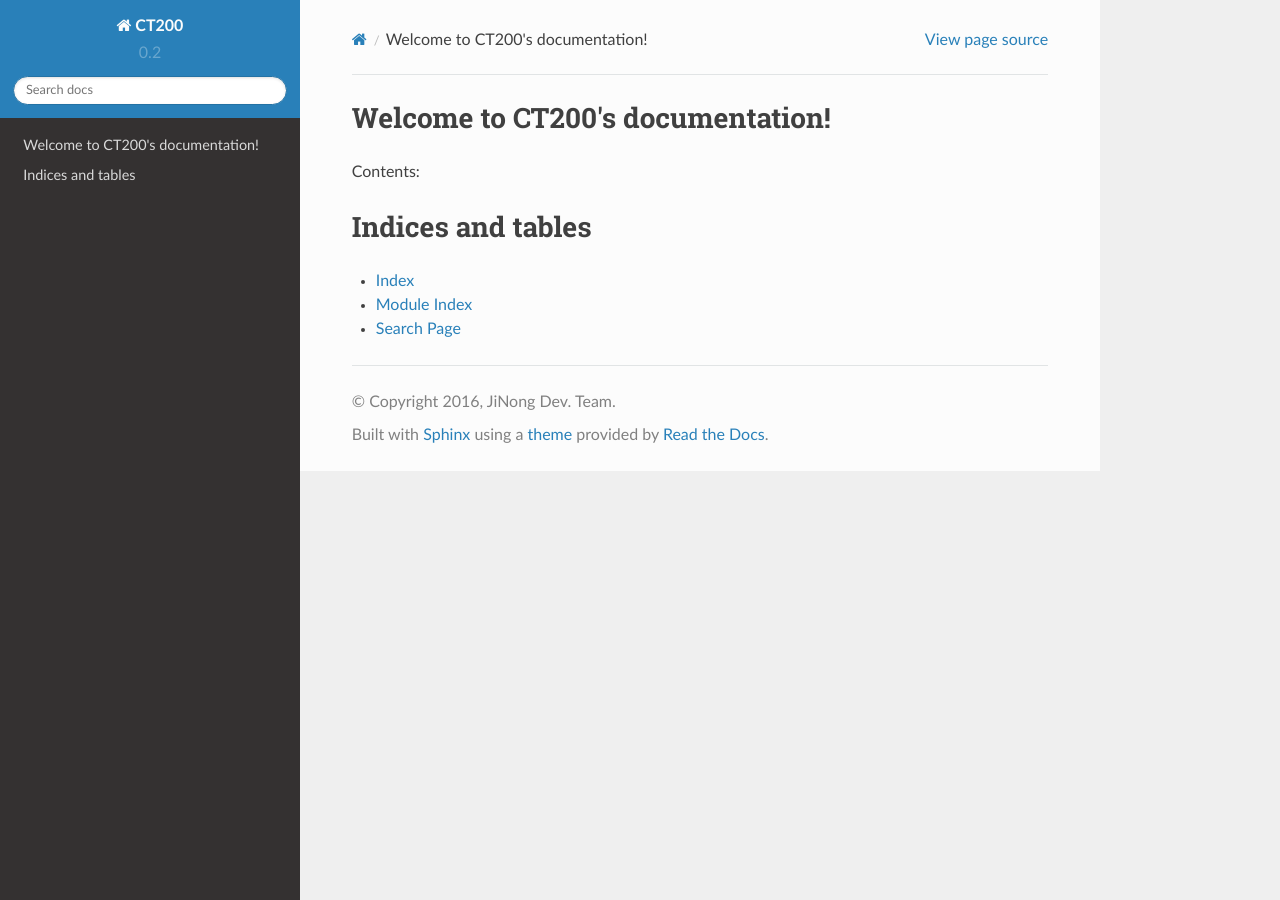
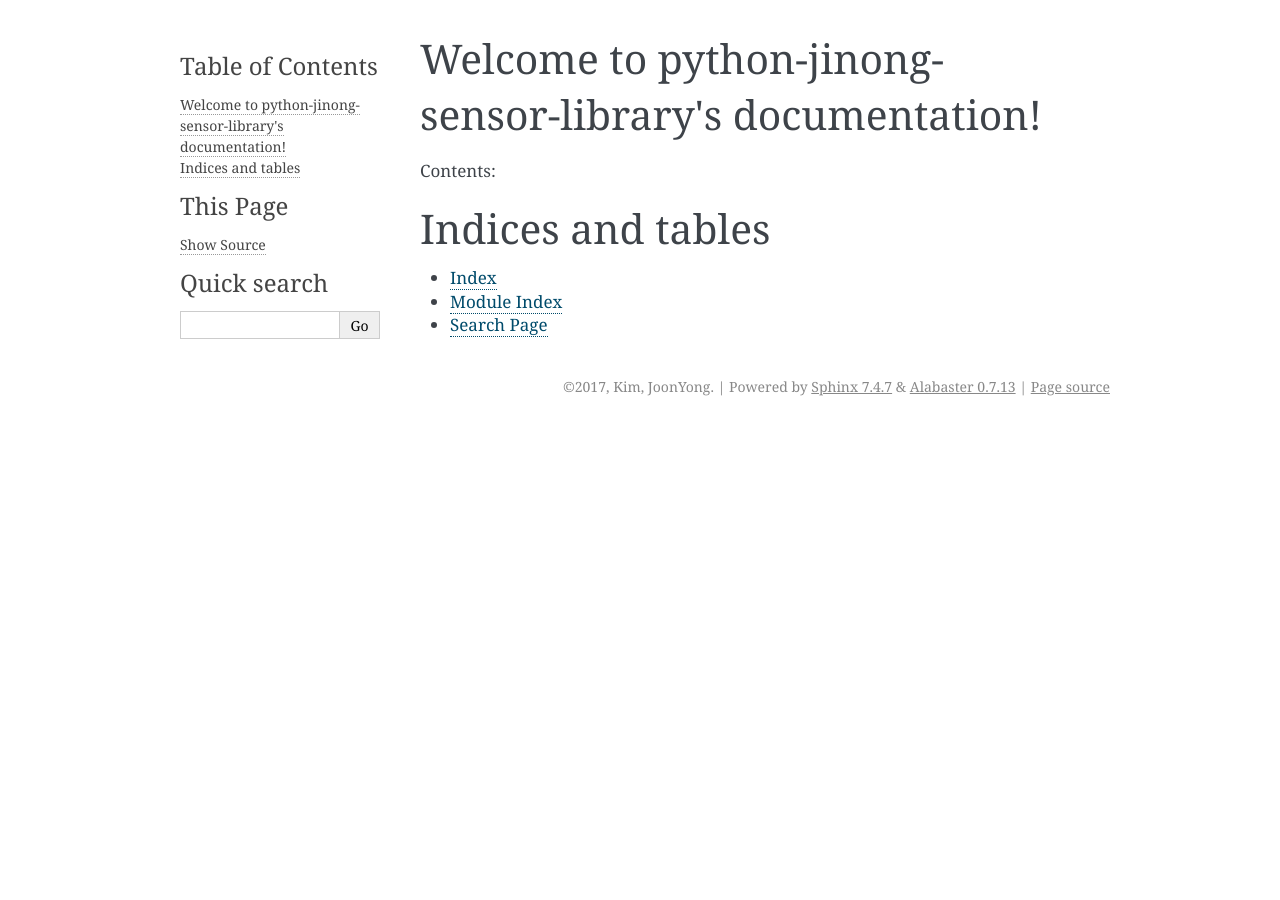
Before and after one commit to jinong-devteam/CT200, a Sphinx documentation site: the page built from docs/source/index.rst, in a window 1280 px wide. Built offline with Sphinx 7.4.7, drawn with Linux system fonts in a browser that asks for light colours.

Commit message:
문서화를 위한 스핑크스 설정 수정

```diff
--- a/docs/source/conf.py
+++ b/docs/source/conf.py
@@ -1,7 +1,7 @@
 # -*- coding: utf-8 -*-
 #
-# CT200 documentation build configuration file, created by
-# sphinx-quickstart on Fri Nov 25 15:21:21 2016.
+# python-jinong-sensor-library documentation build configuration file, created by
+# sphinx-quickstart on Tue Jan 31 09:38:40 2017.
 #
 # This file is execfile()d with the current directory set to its
 # containing dir.
@@ -30,12 +30,6 @@
 # extensions coming with Sphinx (named 'sphinx.ext.*') or your custom
 # ones.
 extensions = [
-    'sphinx.ext.autodoc',
-    'sphinx.ext.doctest',
-    'sphinx.ext.intersphinx',
-    'sphinx.ext.todo',
-    'sphinx.ext.coverage',
-    'sphinx.ext.viewcode',
     'sphinx.ext.githubpages',
 ]
 
@@ -56,18 +50,18 @@ source_suffix = '.rst'
 master_doc = 'index'
 
 # General information about the project.
-project = u'CT200'
-copyright = u'2016, JiNong Dev. Team'
-author = u'JiNong Dev. Team'
+project = u'python-jinong-sensor-library'
+copyright = u'2017, Kim, JoonYong'
+author = u'Kim, JoonYong'
 
 # The version info for the project you're documenting, acts as replacement for
 # |version| and |release|, also used in various other places throughout the
 # built documents.
 #
 # The short X.Y version.
-version = u'0.2'
+version = u'0.40'
 # The full version, including alpha/beta/rc tags.
-release = u'0.2'
+release = u'0.40'
 
 # The language for content autogenerated by Sphinx. Refer to documentation
 # for a list of supported languages.
@@ -119,7 +113,7 @@ pygments_style = 'sphinx'
 # keep_warnings = False
 
 # If true, `todo` and `todoList` produce output, else they produce nothing.
-todo_include_todos = True
+todo_include_todos = False
 
 
 # -- Options for HTML output ----------------------------------------------
@@ -127,8 +121,7 @@ todo_include_todos = True
 # The theme to use for HTML and HTML Help pages.  See the documentation for
 # a list of builtin themes.
 #
-#html_theme = 'alabaster'
-html_theme = 'sphinx_rtd_theme'
+html_theme = 'alabaster'
 
 # Theme options are theme-specific and customize the look and feel of a theme
 # further.  For a list of options available for each theme, see the
@@ -142,7 +135,7 @@ html_theme = 'sphinx_rtd_theme'
 # The name for this set of Sphinx documents.
 # "<project> v<release> documentation" by default.
 #
-# html_title = u'CT200 v0.2'
+# html_title = u'python-jinong-sensor-library v0.40'
 
 # A shorter title for the navigation bar.  Default is the same as html_title.
 #
@@ -242,7 +235,7 @@ html_static_path = ['_static']
 # html_search_scorer = 'scorer.js'
 
 # Output file base name for HTML help builder.
-htmlhelp_basename = 'CT200doc'
+htmlhelp_basename = 'python-jinong-sensor-librarydoc'
 
 # -- Options for LaTeX output ---------------------------------------------
 
@@ -268,8 +261,8 @@ latex_elements = {
 # (source start file, target name, title,
 #  author, documentclass [howto, manual, or own class]).
 latex_documents = [
-    (master_doc, 'CT200.tex', u'CT200 Documentation',
-     u'JiNong Dev. Team', 'manual'),
+    (master_doc, 'python-jinong-sensor-library.tex', u'python-jinong-sensor-library Documentation',
+     u'Kim, JoonYong', 'manual'),
 ]
 
 # The name of an image file (relative to this directory) to place at the top of
@@ -310,7 +303,7 @@ latex_documents = [
 # One entry per manual page. List of tuples
 # (source start file, name, description, authors, manual section).
 man_pages = [
-    (master_doc, 'ct200', u'CT200 Documentation',
+    (master_doc, 'python-jinong-sensor-library', u'python-jinong-sensor-library Documentation',
      [author], 1)
 ]
 
@@ -325,8 +318,8 @@ man_pages = [
 # (source start file, target name, title, author,
 #  dir menu entry, description, category)
 texinfo_documents = [
-    (master_doc, 'CT200', u'CT200 Documentation',
-     author, 'CT200', 'One line description of project.',
+    (master_doc, 'python-jinong-sensor-library', u'python-jinong-sensor-library Documentation',
+     author, 'python-jinong-sensor-library', 'One line description of project.',
      'Miscellaneous'),
 ]
 
@@ -345,11 +338,3 @@ texinfo_documents = [
 # If true, do not generate a @detailmenu in the "Top" node's menu.
 #
 # texinfo_no_detailmenu = False
-
-
-# Example configuration for intersphinx: refer to the Python standard library.
-intersphinx_mapping = {'https://docs.python.org/': None}
-
-import sys
-import os
-sys.path.insert(0, os.path.abspath('../..'))
--- a/docs/source/index.rst
+++ b/docs/source/index.rst
@@ -1,10 +1,10 @@
-.. CT200 documentation master file, created by
-   sphinx-quickstart on Fri Nov 25 15:21:21 2016.
+.. python-jinong-sensor-library documentation master file, created by
+   sphinx-quickstart on Tue Jan 31 09:38:40 2017.
    You can adapt this file completely to your liking, but it should at least
    contain the root `toctree` directive.
 
-Welcome to CT200's documentation!
-=================================
+Welcome to python-jinong-sensor-library's documentation!
+========================================================
 
 Contents:
 
```
Also changed, not shown: docs/source/ct200.rst (deleted, +0 -30 lines), docs/source/modules.rst (deleted, +0 -7 lines), 1 other file.
